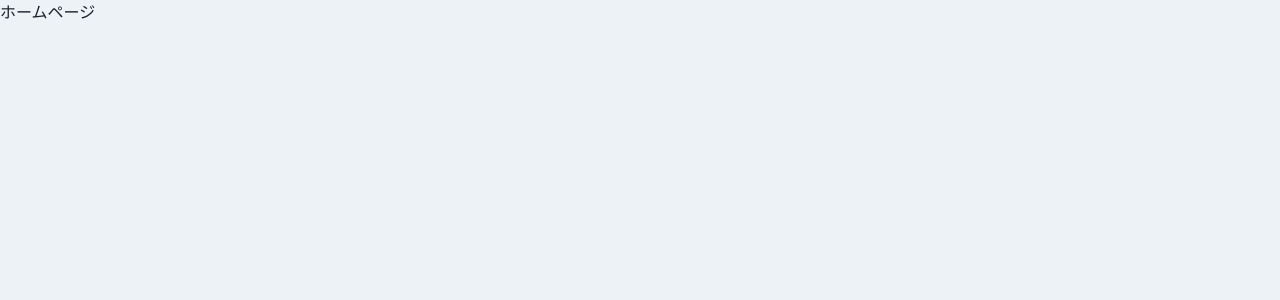
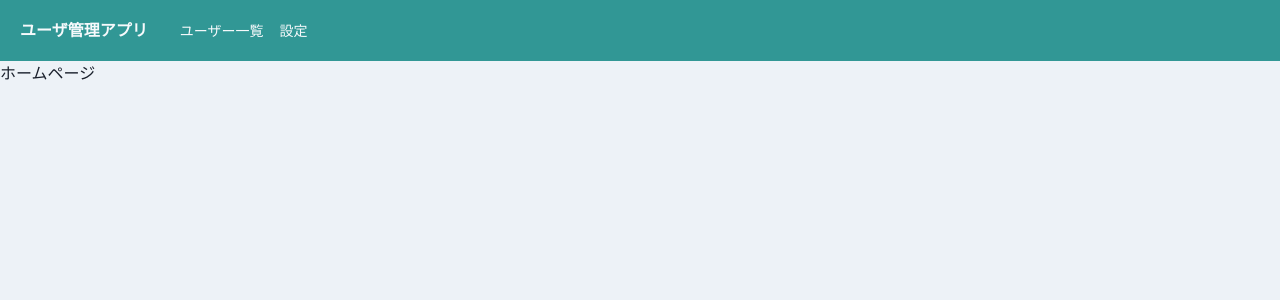
Before and after one commit to m0t0-taka/user_management-app, a React (Create React App) app: page /home in a window 1280 px wide. Shown: the top 300 px of the page. Built offline with nearby package versions, Linux system fonts and the light colour scheme.

Commit message:
ヘッダーを作成

```diff
--- a/package.json
+++ b/package.json
@@ -3,6 +3,7 @@
   "version": "0.1.0",
   "private": true,
   "dependencies": {
+    "@chakra-ui/icons": "^1.1.1",
     "@chakra-ui/react": "^1.7.3",
     "@emotion/react": "^11.7.1",
     "@emotion/styled": "^11.6.0",
--- /dev/null
+++ b/src/components/organisms/layout/Header.tsx
@@ -0,0 +1,35 @@
+import { memo, VFC } from "react"
+import { IconButton, Box, Flex, Heading, Link, Drawer, DrawerContent, DrawerOverlay, DrawerBody, Button, useDisclosure } from "@chakra-ui/react"
+import { HamburgerIcon } from "@chakra-ui/icons"
+
+export const Header: VFC = memo(() => {
+  const { isOpen, onOpen, onClose } = useDisclosure();
+  return(
+    <>
+      <Flex as="nav" bg="teal.500" color="gray.50" align="center" justify="space-between" padding={{ base: 3, md: 5 }}>
+        <Flex align="center" as="a" mr={8} _hover={{ cursor: "pointer" }}>
+          <Heading as="h1" fontSize={{ base: 'md', ma: "lg" }}>
+            ユーザ管理アプリ
+          </Heading>
+        </Flex>
+        <Flex align="center" fontSize="sm" flexGrow={2} display={{ base:"none", md: "flex" }}>
+          <Box pr={4}>
+            <Link>ユーザー一覧</Link>
+          </Box>
+          <Link>設定</Link>
+        </Flex>
+        <IconButton aria-label="メニューボタン" icon={<HamburgerIcon />} size="sm" variant="unstyled" display={{ base: "block", md:"none" }} onClick={onOpen}/>
+      </Flex>
+      <Drawer placement="left" size="xs" onClose={onClose} isOpen={isOpen}>
+        <DrawerOverlay>
+          <DrawerContent>
+            <DrawerBody p={0} bg="gray.100">
+              <Button w="100%">TOP</Button>
+              <Button w="100%">ユーザ一覧</Button>
+              <Button w="100%">設定</Button>
+            </DrawerBody>
+          </DrawerContent>
+        </DrawerOverlay>
+      </Drawer>
+    </>
+  )})
--- /dev/null
+++ b/src/components/templates/HeaderLayout.tsx
@@ -0,0 +1,16 @@
+import { memo, ReactNode, VFC } from "react"
+import { Header } from "../organisms/layout//Header"
+
+type Props = {
+  children: ReactNode
+}
+
+export const HeaderLayout: VFC<Props> = memo((props) => {
+  const { children } = props
+  return (
+    <>
+      <Header />
+      {children}
+    </>
+  )
+})
--- a/src/router/Router.tsx
+++ b/src/router/Router.tsx
@@ -6,14 +6,18 @@
 import { Setting } from "../components/pages/Setting"
 import { UserManagement } from "../components/pages/UserManagement"
 import { Page404 } from "../components/pages/Page404"
+import { HeaderLayout } from "../components/templates/HeaderLayout"
 
 export const Router: VFC = memo(() => {
   return (
     <Routes>
       <Route path="/" element={<Login />} />
-      <Route path="/home" element={<Home />} />
-      <Route path="/home/setting" element={<Setting />} />
-      <Route path="/home/user_management" element={<UserManagement />} />
+        <Route path="/home"
+          element={<HeaderLayout><Home /></HeaderLayout>} />
+        <Route path="/home/setting"
+          element={<HeaderLayout><Setting /></HeaderLayout>} />
+        <Route path="/home/user_management"
+          element={<HeaderLayout><UserManagement /></HeaderLayout>} />
       <Route path="*" element={<Page404 />} />
     </Routes>
   )
```
Also changed, not shown: src/router/HomeRouter.tsx (deleted, +0 -18 lines), 1 other file (tests, documents, lock files or other folders).
